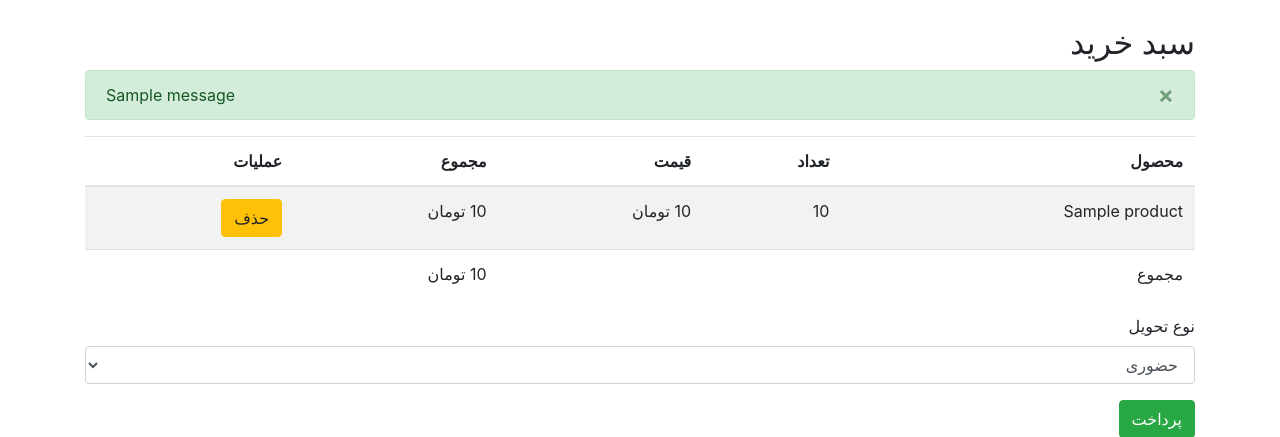
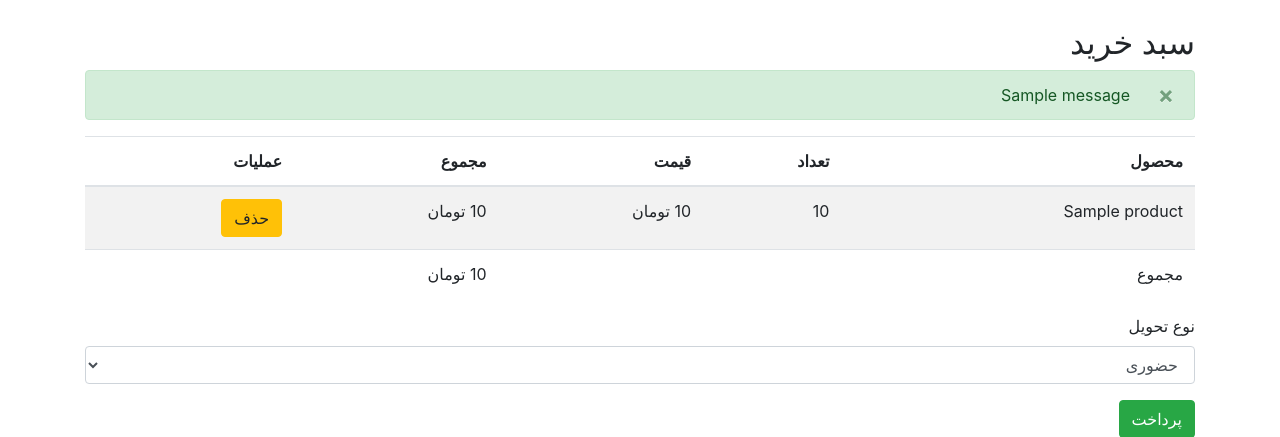
Before and after one commit to fa-rahmanii/CafeHabibiYaNourElAin, a Django app: template coffee/shop/templates/shop/cart.html in a window 1280 px wide. Shown: the part 56-493 px from the top of the page. Run offline with Django 4.2, Linux system fonts and the light colour scheme; the template is opened without the code that fills it: most values are stand-ins (such as "Sample title", 1, 10 or a date in 2020); one stand-in notice (Sample message) is shown; some libraries are stand-ins or nearby versions.

Commit message:
Add files via upload

```diff
--- a/coffee/shop/templates/shop/cart.html
+++ b/coffee/shop/templates/shop/cart.html
@@ -1,7 +1,7 @@
 {% extends 'shop/base.html' %} {% block content %}
 <h2 style="text-align: right;">سبد خرید</h2>
 {% if messages %} {% for message in messages %}
-<div class="alert alert-dismissible fade show alert-{{ message.tags }}" role="alert">
+<div class="alert alert-dismissible fade show alert-{{ message.tags }}" role="alert" style="text-align: right;">
     {{ message }}
     <button type="button" class="close" data-dismiss="alert" aria-label="Close">
         <span aria-hidden="true">&times;</span>
--- a/coffee/shop/templates/shop/products.html
+++ b/coffee/shop/templates/shop/products.html
@@ -1,5 +1,5 @@
 {% extends 'shop/base.html' %} {% block content %}
-<h2 id="vertical-title">{{ selected_vertical }} محصولات</h2>
+<h2 id="vertical-title" style="text-align: right;">{{ selected_vertical }} محصولات</h2>
 
 <div class="row" id="products-container" style="text-align: right;">
     {% for product in products %}
```
